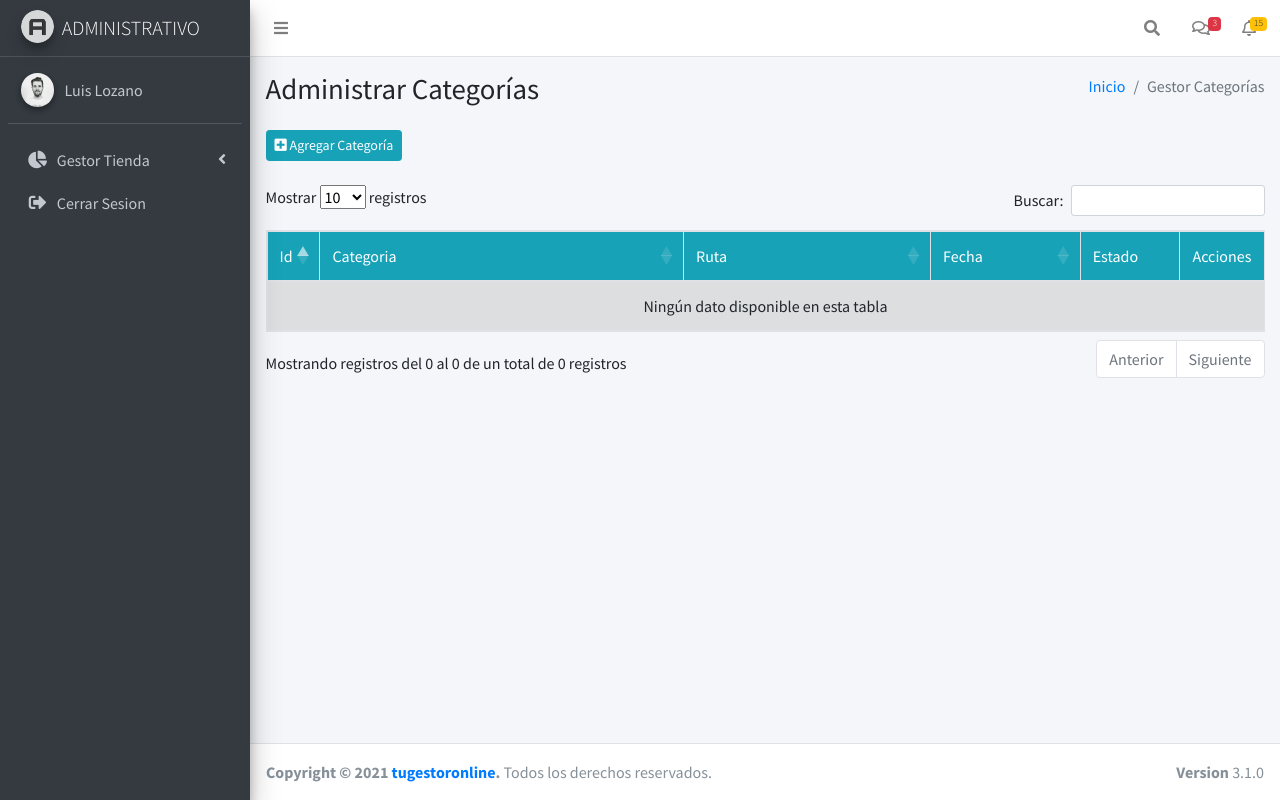
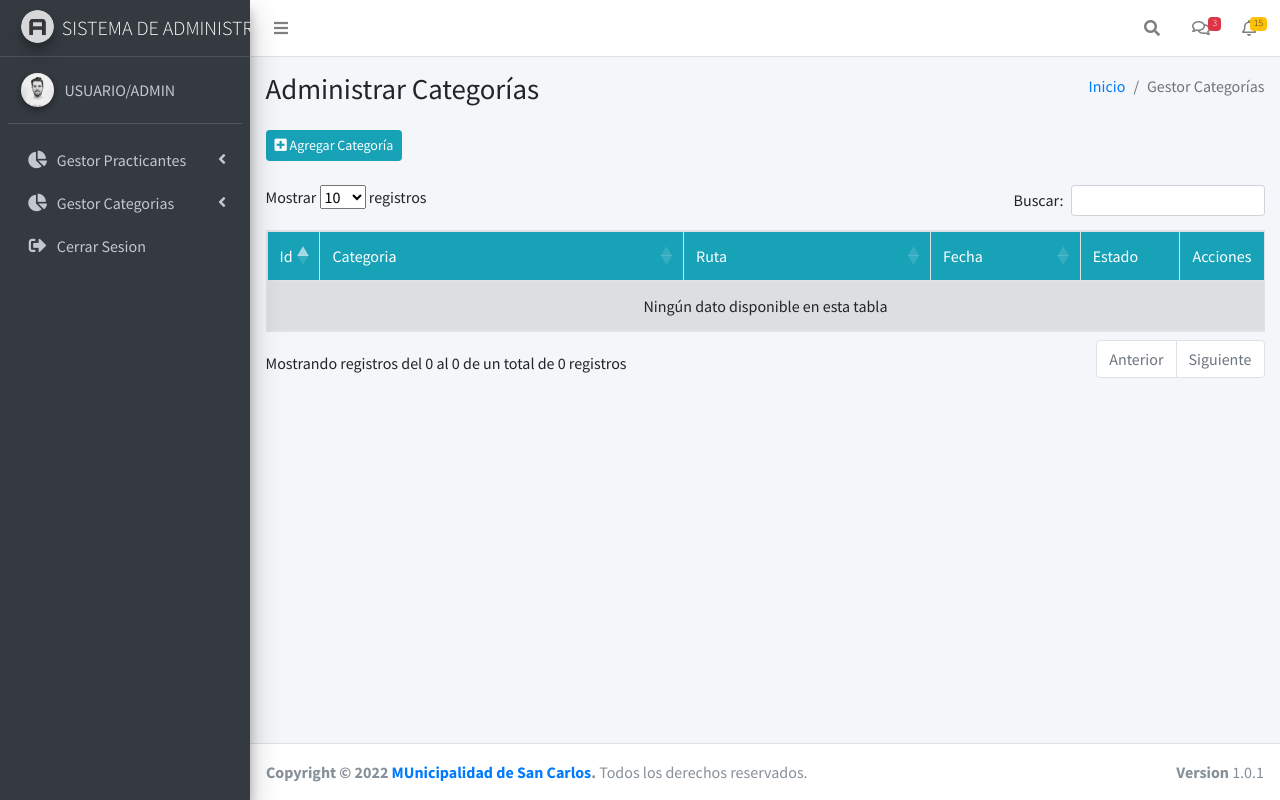
Before and after one commit to ZetaKraken/SistemaPracticantes, a PHP site: page /index.php in a window 1280 px wide. Run offline with PHP 8.4, Linux system fonts and the light colour scheme; data that the repository does not hold is empty; some libraries are stand-ins or nearby versions.

Commit message:
confirmar

```diff
--- a/vistas/modulos/layout/footer.php
+++ b/vistas/modulos/layout/footer.php
@@ -1,9 +1,9 @@
 <footer class="main-footer">
 
     <div class="float-right d-none d-sm-block">
-        <b>Version</b> 3.1.0
+        <b>Version</b> 1.0.1
     </div>
 
-    <strong>Copyright &copy; 2021 <a href="https://tugestoronline.com.pe">tugestoronline</a>.</strong> Todos los derechos reservados.
+    <strong>Copyright &copy; 2022 <a href="https://www.sancarlos.cl/munisancarlos.cl/web/">MUnicipalidad de San Carlos</a>.</strong> Todos los derechos reservados.
 
 </footer>
--- a/vistas/modulos/layout/sidebar_lateral.php
+++ b/vistas/modulos/layout/sidebar_lateral.php
@@ -4,7 +4,7 @@
     <!-- Brand Logo -->
     <a href="index.php" class="brand-link">
         <img src="vistas/assets/dist/img/AdminLTELogo.png" alt="AdminLTE Logo" class="brand-image img-circle elevation-3" style="opacity: .8">
-        <span class="brand-text font-weight-light">ADMINISTRATIVO</span>
+        <span class="brand-text font-weight-light">SISTEMA DE ADMINISTRACION</span>
     </a>
 
     <!-- Sidebar -->
@@ -16,7 +16,7 @@
                 <img src="vistas/assets/dist/img/user1-128x128.jpg" class="img-circle elevation-2" alt="User Image">
             </div>
             <div class="info">
-                <a href="#" class="d-block">Luis Lozano</a>
+                <a href="#" class="d-block">USUARIO/ADMIN</a>
             </div>
         </div>
 
@@ -25,11 +25,35 @@
 
             <ul class="nav nav-pills nav-sidebar flex-column nav-child-indent" data-widget="treeview" role="menu" data-accordion="false">
 
-                <li class="nav-item">
+            <li class="nav-item">
                      <a href="#" class="nav-link">
                         <i class="nav-icon fas fa-chart-pie"></i>
                         <p>
-                          Gestor Tienda
+                          Gestor Practicantes
+                          <i class="right fas fa-angle-left"></i>
+                        </p>
+                    </a>
+
+                    <ul class="nav nav-treeview">
+
+                        <li class="nav-item">
+                            <a onclick="cargarContenido('content-wrapper','vistas/modulos/categorias.php')" class="nav-link" style="cursor: pointer;">
+                                <i class="far fa-circle nav-icon"></i>
+                                <p>Practicantes</p>
+                            </a>
+                        </li>
+
+
+                    </ul>
+
+                </li>
+
+
+            <li class="nav-item">
+                     <a href="#" class="nav-link">
+                        <i class="nav-icon fas fa-chart-pie"></i>
+                        <p>
+                          Gestor Categorias
                           <i class="right fas fa-angle-left"></i>
                         </p>
                     </a>
```
